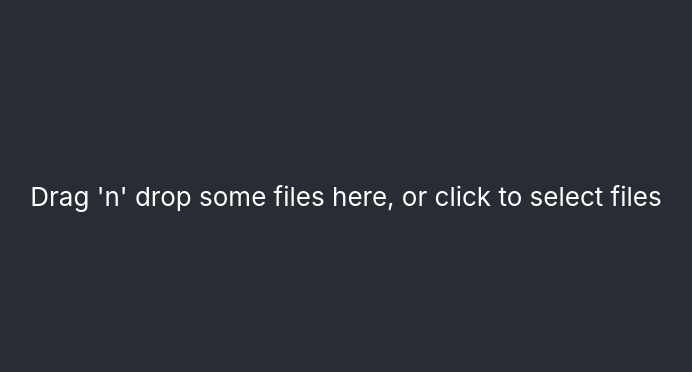
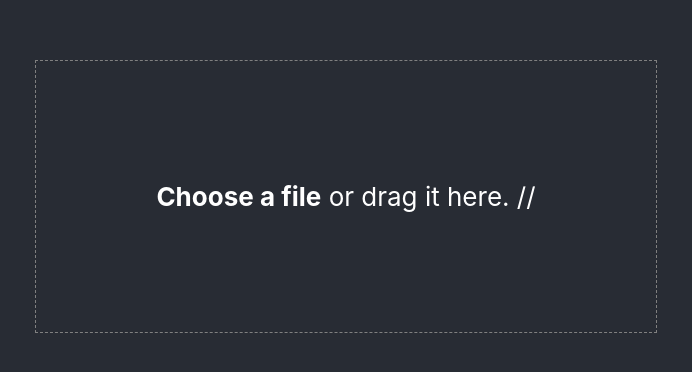
Before and after one commit to zk182/marita, a React (Create React App) app: page / in a window 1280 px wide. Shown: the part 204-576 px from the top of the page, without its empty margins (294-986 px from the left). Built offline with nearby package versions, Linux system fonts and the light colour scheme.

Commit message:
Data passed to parent

```diff
--- a/src/App.tsx
+++ b/src/App.tsx
@@ -1,16 +1,29 @@
-import React from 'react';
+import { useState } from 'react';
 import './App.css';
 import DenseTable from './components/table';
 import DropZone from './components/dropZone';
 import { Container } from '@mui/material';
 
 function App() {
-  const show = true;
+  const [showDrop, setShowDrop] = useState(true);
+  const [data, setData] = useState('');
+
   return (
     <div className="App">
       <header className="App-header">
-        <DropZone />
-        {/* <Container>{show && <DenseTable />}</Container> */}
+        {showDrop && (
+          <DropZone
+            showData={(d: string) => {
+              setData(d);
+              setShowDrop(false);
+            }}
+          />
+        )}
+        {!showDrop && (
+          <Container>
+            <DenseTable />
+          </Container>
+        )}
       </header>
     </div>
   );
--- a/src/components/dropZone.tsx
+++ b/src/components/dropZone.tsx
@@ -1,39 +1,35 @@
-import React, { useCallback } from 'react';
-import Dropzone, { useDropzone } from 'react-dropzone';
+import { useCallback } from 'react';
+import { useDropzone } from 'react-dropzone';
 import Box from '@mui/material/Box';
 
-export default function DropZone() {
+export default function DropZone(props: any) {
   const onDrop = useCallback((acceptedFiles: any) => {
     acceptedFiles.forEach((file: any) => {
+      let text = '';
       const reader = new FileReader();
       reader.onabort = () => console.log('file reading was aborted');
       reader.onerror = () => console.log('file reading has failed');
+      reader.onloadend = () => {
+        console.log('finished');
+        props.showData(text);
+      };
       reader.onload = (e: any) => {
-        const text = e.target.result;
-        console.log(text);
+        text = e.target.result;
       };
       reader.readAsText(file);
     });
   }, []);
   const { getRootProps, getInputProps } = useDropzone({ onDrop });
   return (
-    <div {...getRootProps()}>
-      <input {...getInputProps()} />
-      <p>Drag 'n' drop some files here, or click to select files</p>
-    </div>
-    // <Dropzone onDrop={(acceptedFiles) => console.log(acceptedFiles)}>
-    //   {({ getRootProps, getInputProps }) => (
-    //     <section>
-    //       <div {...getRootProps()}>
-    //         <Box component="span" sx={{ p: 15, border: '1px dashed grey' }}>
-    //           <input {...getInputProps()} />
-    //           <label>
-    //             <b>Choose a file</b> or drag it here.
-    //           </label>
-    //         </Box>
-    //       </div>
-    //     </section>
-    //   )}
-    // </Dropzone>
+    <section>
+      <div {...getRootProps()}>
+        <Box component="span" sx={{ p: 15, border: '1px dashed grey' }}>
+          <input {...getInputProps()} />
+          <label>
+            <b>Choose a file</b> or drag it here. //{' '}
+          </label>
+        </Box>
+      </div>
+    </section>
   );
 }
```
